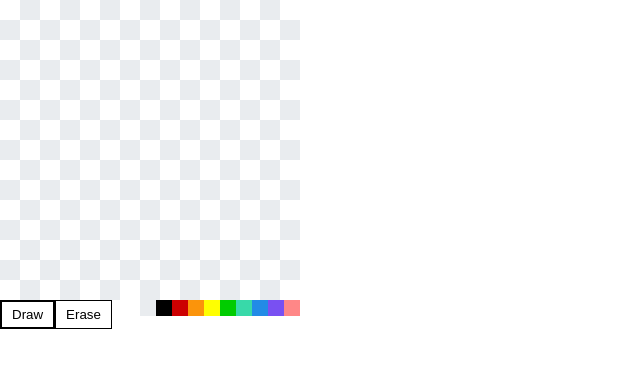
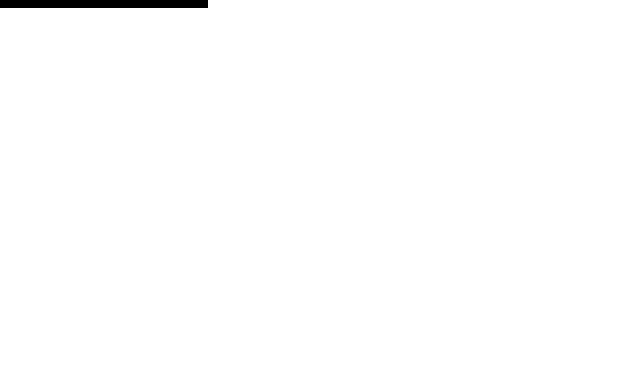
Before and after one commit to grumpycat808/react_greatfrontend, a React (Create React App) app: page / in a window 1280 px wide. Shown: the top 368 px of the page, without its empty margins (0-640 px from the left). Built offline with nearby package versions, Linux system fonts and the light colour scheme.

Commit message:
Rename files

```diff
--- a/src/App9.js
+++ b/src/App9.js
@@ -4,7 +4,8 @@ import { useState } from 'react'
 // import './image-carousel2.css'
 // import FileExplorer2 from './FileExplorer2'
 
-import PixelArt from './PixelArt'
+
+import WhackAMole from './MemoryGame'
 const images = [
     {
         src: 'https://picsum.photos/id/600/600/400',
@@ -47,7 +48,7 @@ export default function App() {
     }
     return (
         <div className="main">
-            <PixelArt></PixelArt>
+            <WhackAMole></WhackAMole>
         </div>
     )
 }
```
Also changed, not shown: src/MemoryGame.js (renamed from src/WhackAMole.js).
